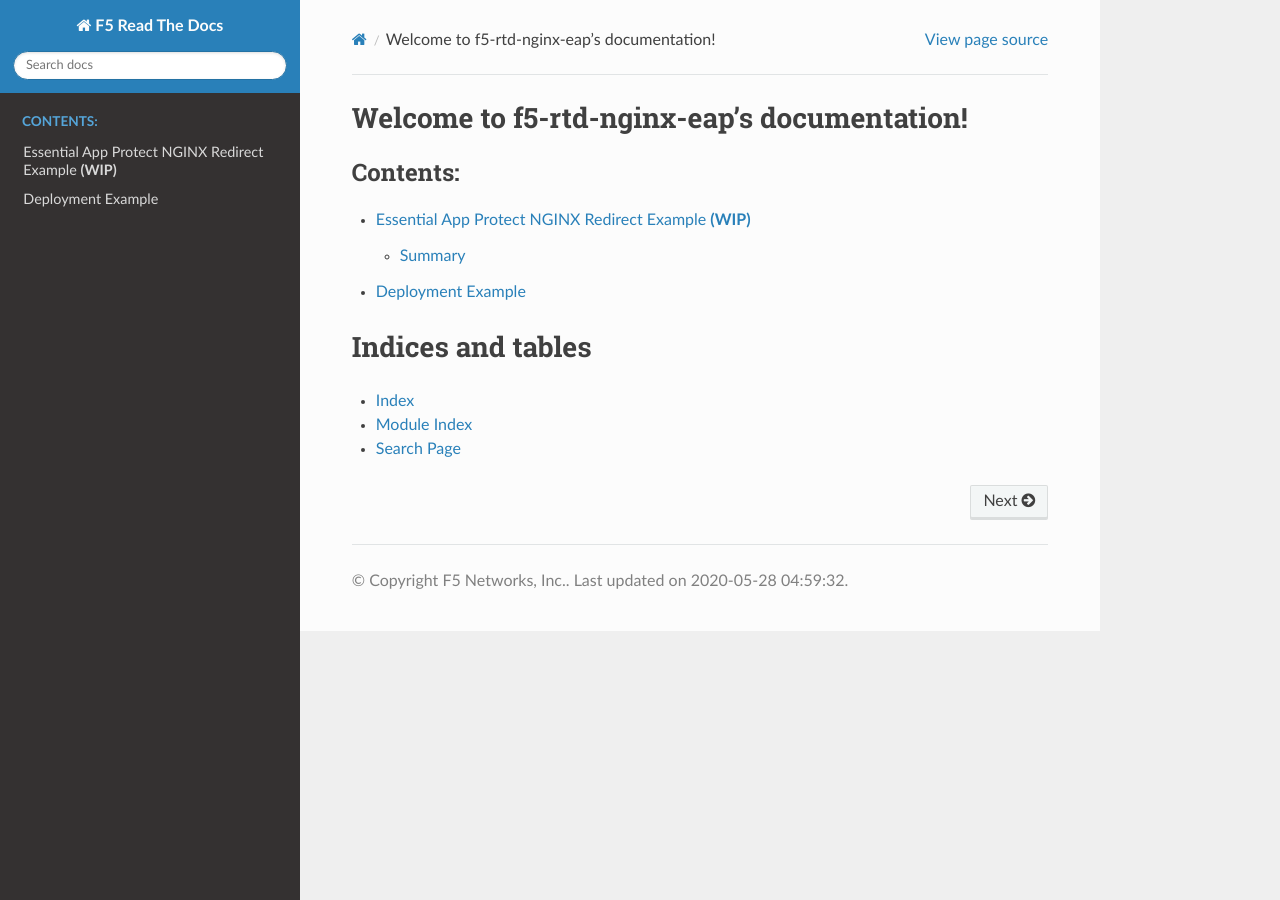
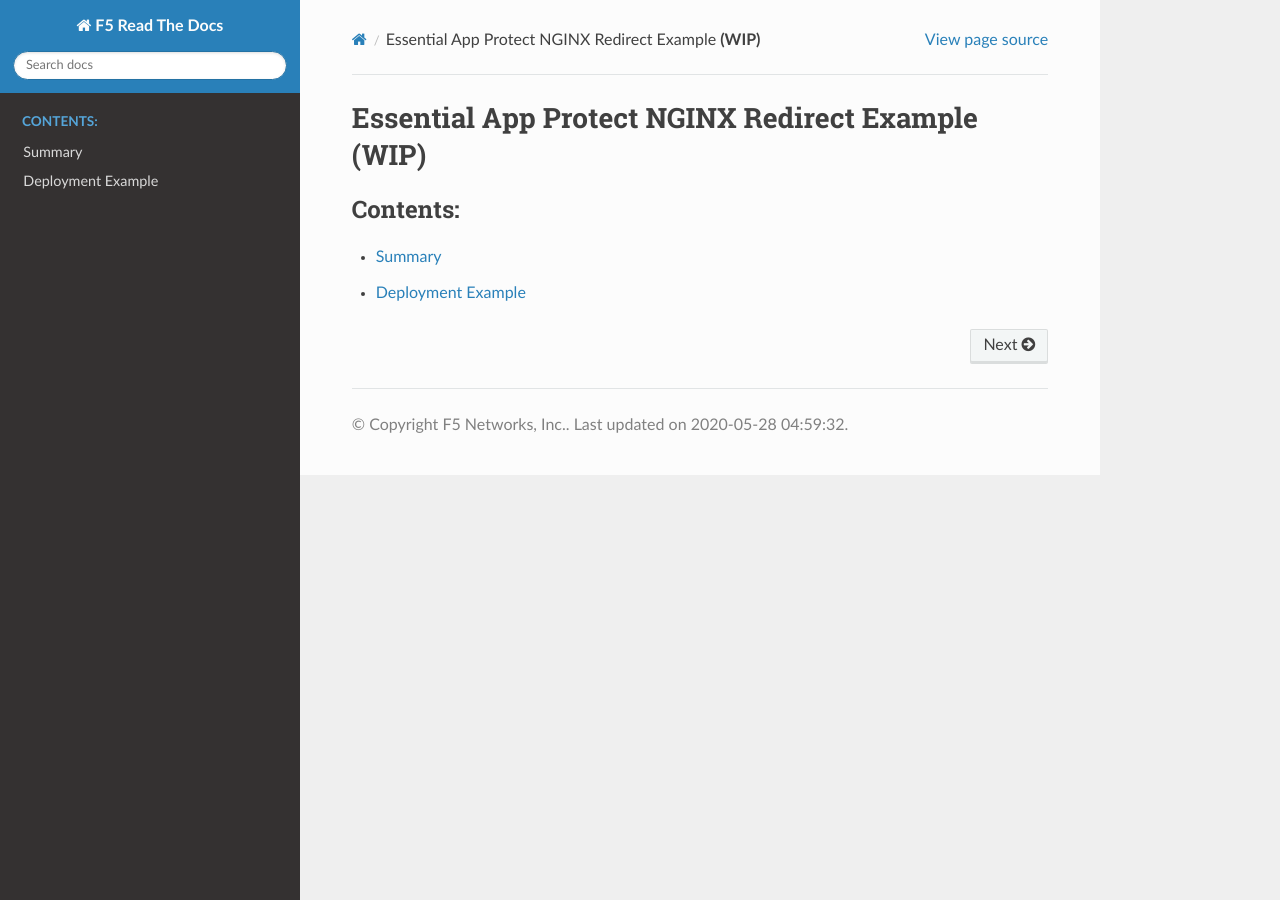
Before and after one commit to merps/f5-rtd-nginx-eap, a Sphinx documentation site: the page built from docs/index.rst, in a window 1280 px wide. Built offline with Sphinx 7.4.7 and the Read the Docs theme 2.0.0, drawn with Linux system fonts in a browser that asks for light colours.

Commit message:
updates thing

```diff
--- a/docs/html/intro.rst
+++ b/docs/html/intro.rst
@@ -1,8 +1,3 @@
-================================================
-Essential App Protect NGINX Redirect Example **(WIP)**
-================================================
-
-
 Summary
 ------------------------------------------------
 
--- a/docs/index.rst
+++ b/docs/index.rst
@@ -3,7 +3,8 @@
    You can adapt this file completely to your liking, but it should at least
    contain the root `toctree` directive.
 
-Welcome to f5-rtd-nginx-eap's documentation!
+
+Essential App Protect NGINX Redirect Example **(WIP)**
 ========================================
 
 .. toctree::
@@ -15,11 +16,3 @@ Welcome to f5-rtd-nginx-eap's documentation!
    html/*
    images/*
    examples/*
-
-
-Indices and tables
-==================
-
-* :ref:`genindex`
-* :ref:`modindex`
-* :ref:`search`
```
